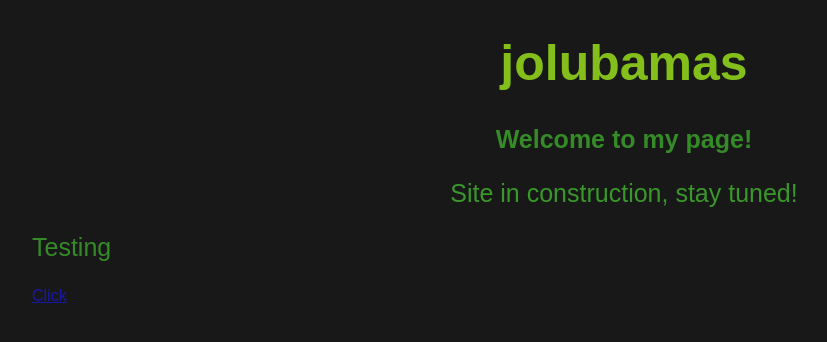
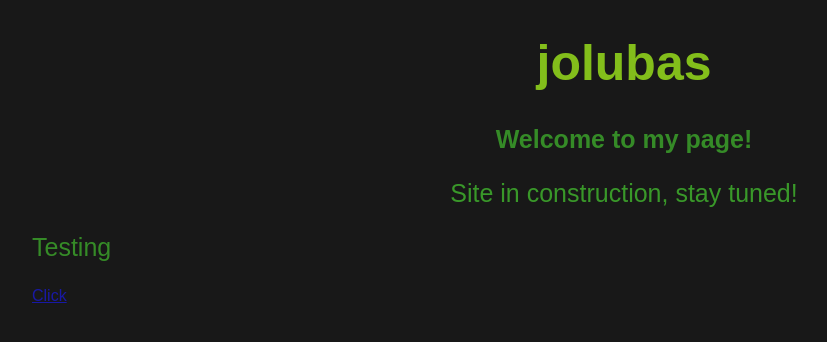
Before and after one commit to JLBaroja/JLBaroja.github.io, a plain HTML site: page index.html in a window 1280 px wide. Shown: the whole page, without its empty margins (16-843 px from the left). Drawn offline with Linux system fonts and the light colour scheme.

Commit message:
Update index.html
Editing in github directly

```diff
--- a/index.html
+++ b/index.html
@@ -8,7 +8,7 @@
 <body>
 
 <center>
-  <h1>jolubamas</h1>
+  <h1>jolubas</h1>
   <p></p>
   <b>
   <p>Welcome to my page!</p>
```
